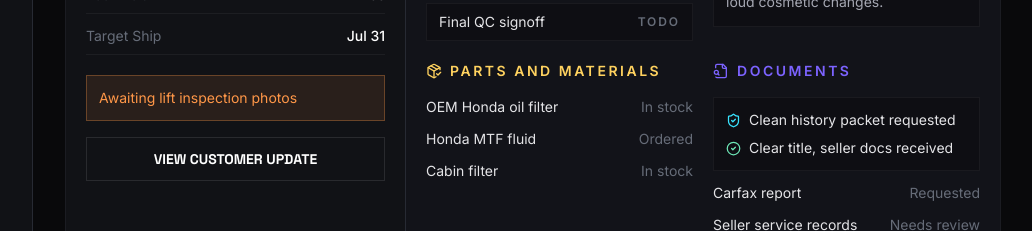
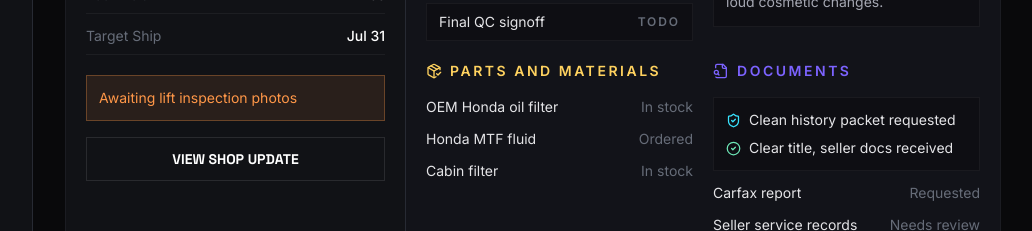
Before and after one commit to WesleyIreland109/mirage-motorworks, a React (Vite) app in the folder frontend/: page /admin in a window 1280 px wide. Shown: the part 1500-1731 px from the top of the page, without its empty margins (247-1279 px from the left). Built offline with nearby package versions, Linux system fonts and the light colour scheme; no server answers.

Commit message:
Refine shop update copy

```diff
--- a/frontend/src/pages/admin/AdminDashboard.tsx
+++ b/frontend/src/pages/admin/AdminDashboard.tsx
@@ -195,7 +195,7 @@ export function AdminDashboard() {
                   {job!.blocker}
                 </div>
                 <Button asChild variant="secondary" className="mt-4 w-full">
-                  <Link to={`/updates/${vehicle.slug}`}>View customer update</Link>
+                  <Link to={`/updates/${vehicle.slug}`}>View shop update</Link>
                 </Button>
               </div>
 
--- a/frontend/src/pages/public/VehicleUpdatePage.tsx
+++ b/frontend/src/pages/public/VehicleUpdatePage.tsx
@@ -20,12 +20,12 @@ import { mockVehicles } from "@/data/mockVehicles";
 import { cn, formatCurrency } from "@/lib/utils";
 
 const updateCopy = {
-  headline: "Your Camaro is 60% through prep.",
+  headline: "The Camaro is 60% through prep.",
   summary:
     "Mechanical inspection is underway, documentation is organized, and the next checkpoint is tire/brake measurements before final road test and detail.",
   progress: 60,
   textMessage:
-    "The Camaro has a new Mirage Motorworks progress update: mechanical inspection is underway and the build is 60% complete.",
+    "The Camaro has a new Mirage Motorworks shop update: mechanical inspection is underway and the prep is 60% complete.",
 };
 
 const timeline = [
```
